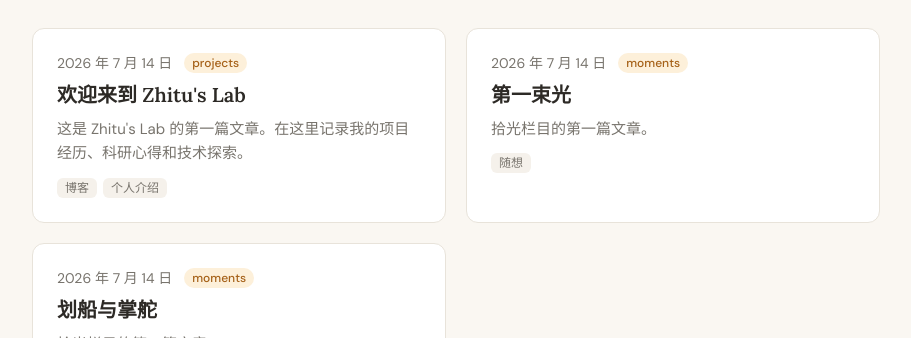
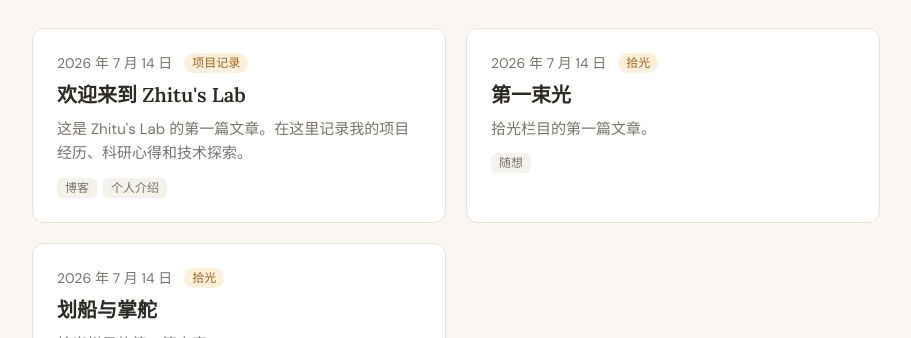
Before and after one commit to pzhitu/zhitu-lab, a Next.js app: page /archive in a window 1280 px wide. Shown: the part 266-604 px from the top of the page, without its empty margins (184-1095 px from the left). Built offline with nearby package versions, Linux system fonts and the light colour scheme.

Commit message:
Fix: show Chinese category labels on post cards

```diff
--- a/src/components/post-card.tsx
+++ b/src/components/post-card.tsx
@@ -3,6 +3,14 @@
 import Link from "next/link"
 import { Post } from "@/lib/content"
 import { formatDate } from "@/lib/utils"
+
+const CATEGORY_LABELS: Record<string, string> = {
+  projects: "项目记录",
+  papers: "论文笔记",
+  debugging: "排错手记",
+  interests: "兴趣分享",
+  moments: "拾光",
+}
 
 export function PostCard({ post }: { post: Post }) {
   const title = post.frontmatter.title
@@ -15,7 +23,7 @@ export function PostCard({ post }: { post: Post }) {
         <div className="flex items-center gap-3 text-sm text-subtle dark:text-subtle-dark mb-2">
           <time dateTime={post.frontmatter.date}>{formatDate(post.frontmatter.date)}</time>
           <span className="px-2 py-0.5 rounded-full text-xs font-medium bg-warm-100 dark:bg-warm-900 text-warm-700 dark:text-warm-300">
-            {post.category}
+            {CATEGORY_LABELS[post.category] || post.category}
           </span>
         </div>
 
```
